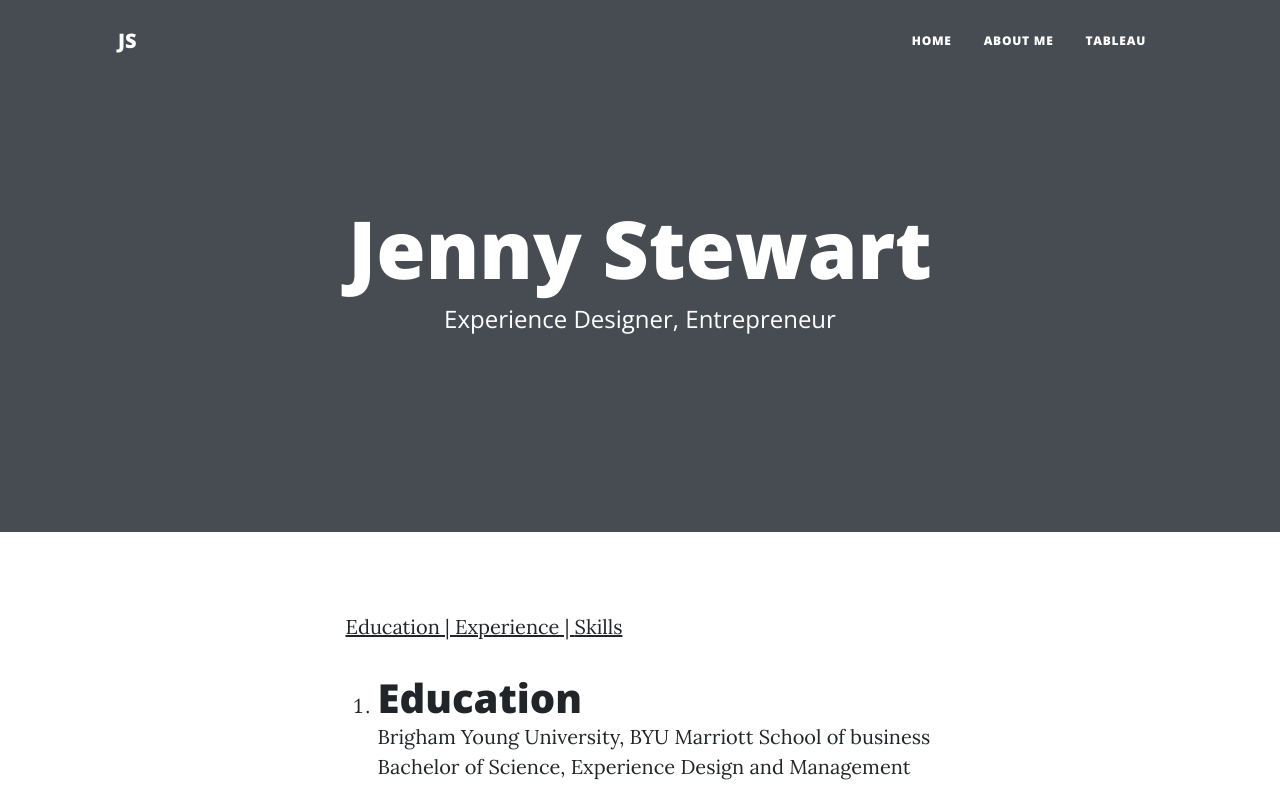
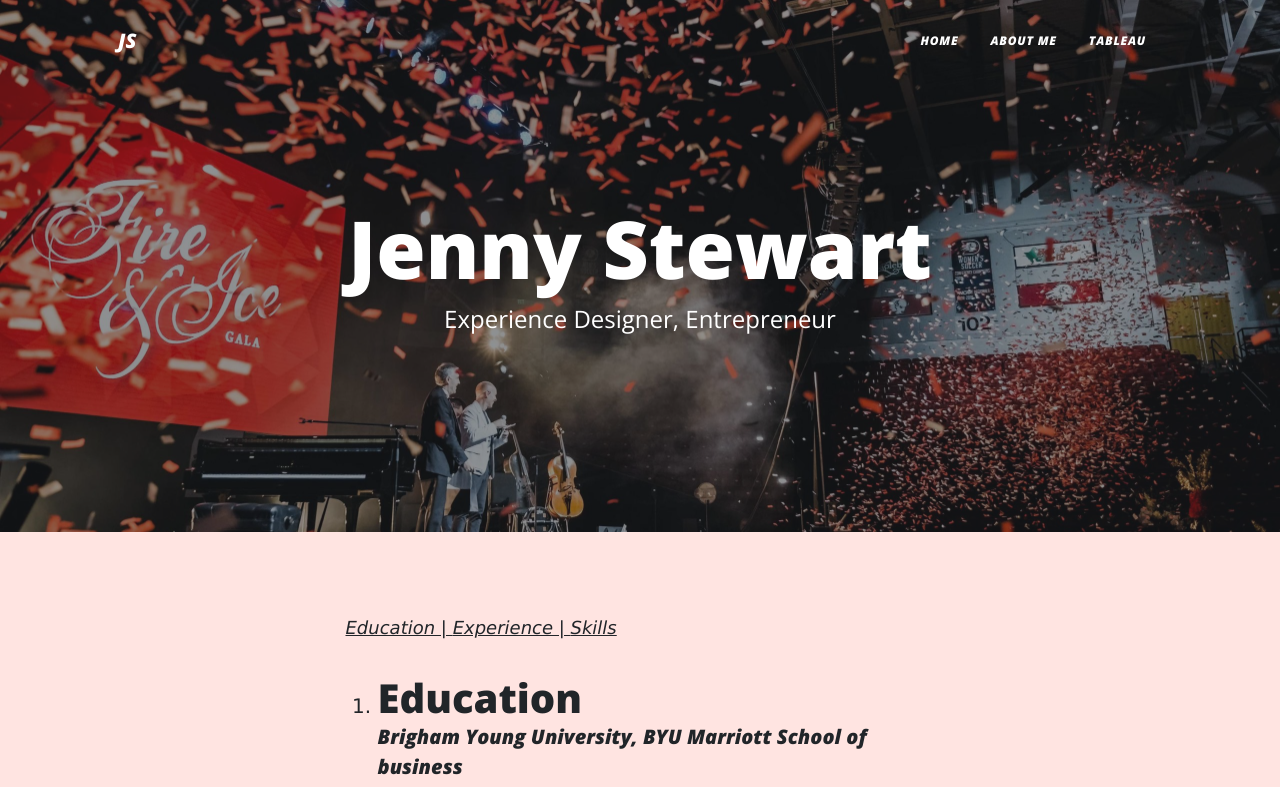
Before and after one commit to stewajen/IS201, a plain HTML site: page index.html in a window 1280 px wide. Shown: the top 787 px of the page. Drawn offline with nearby package versions, Linux system fonts and the light colour scheme.

Commit message:
Add files via upload

```diff
--- a/index.html
+++ b/index.html
@@ -15,7 +15,7 @@
         <link href="https://fonts.googleapis.com/css?family=Open+Sans:300italic,400italic,600italic,700italic,800italic,400,300,600,700,800" rel="stylesheet" type="text/css" />
         <!-- Core theme CSS (includes Bootstrap)-->
         <link href="styles/styles.css" rel="stylesheet" />
-        <link href="styles/mystyles.css">
+        <link href="styles/mystyles.css" rel="stylesheet">
     </head>
     <body>
         <!-- Navigation-->
--- a/styles/mystyles.css
+++ b/styles/mystyles.css
@@ -4,7 +4,7 @@ a {
     text-decoration: none;
 }
 body {
-    background-color:#ea8080;
+    background-color:mistyrose;
         font-family: Verdana, Geneva, Tahoma, sans-serif;
     }
 a:hover {
@@ -36,3 +36,11 @@ a:hover {
     text-align: center;
     padding-top: 5px;
 }
+.mh1 {
+margin-top: 0;
+margin-bottom: 0.5rem;
+font-family: "Open Sans";
+font-weight: 800;
+line-height: 1.2;
+font-style: italic;
+}
```
Also changed, not shown: html/about.html (+1 -0 lines), images/favicon.ico (added), images/images/ca.JPG (added), images/images/contact-bg.jpg (added), images/images/home-bg.jpg (added), images/images/homefi.jpeg (added), images/images/homefi2.jpeg (added), images/images/post-sample-image.jpg (added), images/images/snowcanyonoverlook.jpg (added), 5 other files.
